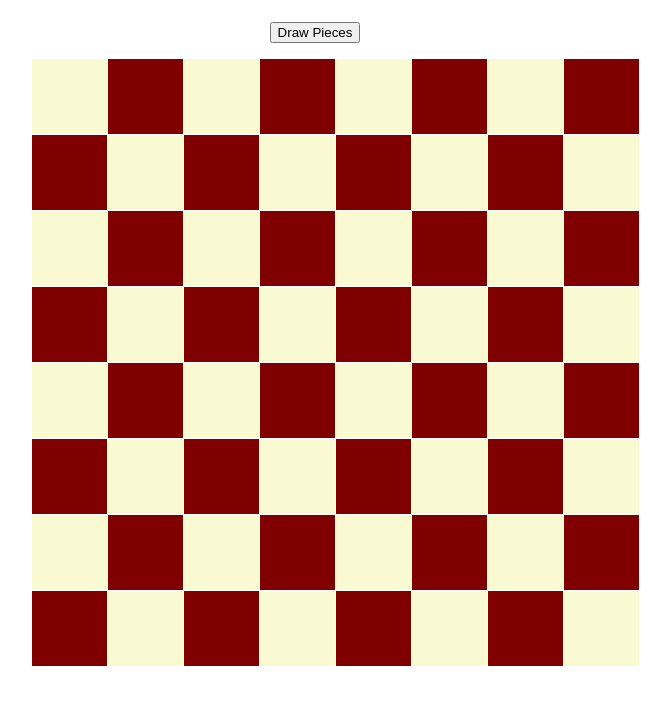
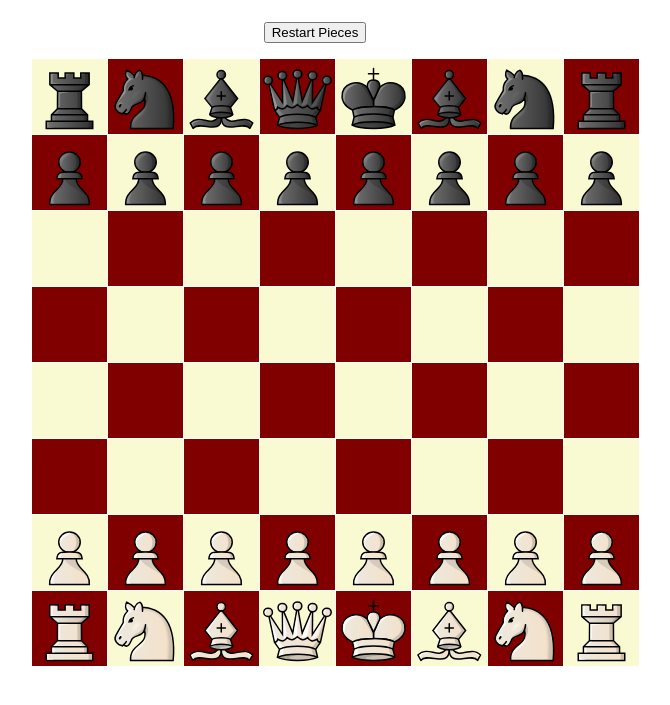
Before and after one commit to PlacidFox/opening-practice, a Flask app: page / in a window 1280 px wide. Shown: the part 58-763 px from the top of the page, without its empty margins (325-995 px from the left). Run offline with Flask 2, Linux system fonts and the light colour scheme.

Commit message:
switch side or and pieces move

```diff
--- a/website/static/js/get_case_choice.js
+++ b/website/static/js/get_case_choice.js
@@ -1,56 +1,80 @@
-function init_get_choice(){
+const color_ref = {
+    1: "White", //uppercase to be split for verification
+    2: "Black"
+};
 
-    let init_selected_case_id = "";
-    let dest_selected_case_id = "";
+const color_noir = "maroon";
+const color_blanc = "lightgoldenrodyellow";// to put in constantes fetch from CSS at init ? or const also get by the css file ? with SASS ?
+
+function get_choice(color_id, move_from, move_to){
+
+    var dict_choice = {
+        color: color_ref[color_id],
+        move_from: move_from,
+        move_to: move_to
+    };
+
+    console.log(dict_choice)
+    return dict_choice;
+}
+
+
+
+function listen_choice(){
+
+    let init_selected_case_id = null;
+    let dest_selected_case_id = null;
     let is_init_case_selected = false;
     let is_dest_case_selected = false;
-    let color_noir = document.getElementById("case_A8").style.backgroundColor;
-    let color_blanc = document.getElementById("case_B8").style.backgroundColor;
 
+    let color_to_play = 1 //1 : white, 2: black
 
-    console.log("TEST");
 
     document.querySelectorAll('.case').forEach(item => {
         item.addEventListener('click', function () {
 
             if (is_init_case_selected == true){
-                if (init_selected_case_id == item.id) {
+                if (init_selected_case_id == item.id) {//deselect the first box if already selected -> cancel
                     init_selected_case_id = null;
                     is_init_case_selected = false;
                     show_selected_case(init_selected_case_id, dest_selected_case_id);
                 }
                 else{
-                    if (dest_selected_case_id == item.id) {
-                        dest_selected_case_id = null;
-                        is_dest_case_selected = false;
-                        show_selected_case(init_selected_case_id, dest_selected_case_id);
+                    dest_selected_case_id = item.id; //select the destination box only if the first box is selected // NO VALID MOVE CHECK
+                    is_dest_case_selected = true;
+                    show_selected_case(init_selected_case_id, dest_selected_case_id);
+                    get_choice(color_to_play, init_selected_case_id, dest_selected_case_id)
+
+                    move_pieces(init_selected_case_id, dest_selected_case_id)
+
+                    init_selected_case_id = null;
+                    dest_selected_case_id = null;
+                    is_init_case_selected = false;
+                    is_dest_case_selected = false;
+
+                    if (color_to_play == 1){ //switch colors
+                        color_to_play = 2;
                     }
-                    else{
-                        dest_selected_case_id = item.id;
-                        is_dest_case_selected = true;
-                        show_selected_case(init_selected_case_id, dest_selected_case_id);
-                        console.log(dest_selected_case_id);
+                    else {
+                        color_to_play = 1;
                     }
+
                 }
             }
             else{
-                init_selected_case_id = item.id;
-                is_init_case_selected = true;
-                show_selected_case(init_selected_case_id, dest_selected_case_id);
-                console.log(init_selected_case_id);
+                if (item.innerHTML.charAt(0) === color_ref[color_to_play].charAt(0)){ //select the first box only if a piece is there and of the color to play
+                    init_selected_case_id = item.id;
+                    is_init_case_selected = true;
+                    show_selected_case(init_selected_case_id, dest_selected_case_id);
 
+                }
             }
-
 
     })
     })
 }
 
-function show_selected_case(init_selected_case_id, dest_selected_case_id){
-
-    let color_noir = document.getElementById("case_A8").style.backgroundColor;
-    let color_blanc = document.getElementById("case_B8").style.backgroundColor;
-
+function clear_selected_case(){
 
     document.querySelectorAll('.case_white').forEach(item => {
         item.style.backgroundColor = color_blanc;
@@ -59,6 +83,12 @@ function show_selected_case(init_selected_case_id, dest_selected_case_id){
         item.style.backgroundColor = color_noir;
     })
 
+}
+
+function show_selected_case(init_selected_case_id, dest_selected_case_id){
+
+    clear_selected_case() // necessary every time ?
+
     if (init_selected_case_id !== null){
         document.getElementById(init_selected_case_id).style.backgroundColor = "blue";
     }
@@ -66,3 +96,12 @@ function show_selected_case(init_selected_case_id, dest_selected_case_id){
         document.getElementById(dest_selected_case_id).style.backgroundColor = "green";
     }
 }
+
+function move_pieces (init_selected_case_id, dest_selected_case_id){
+
+    document.getElementById(dest_selected_case_id).innerHTML = document.getElementById(init_selected_case_id).innerHTML
+
+    document.getElementById(init_selected_case_id).innerHTML = ""
+
+
+}
--- a/website/static/js/js_img.js
+++ b/website/static/js/js_img.js
@@ -1,82 +1,121 @@
-//<div class="divv" id="row2">
-//<li class="case case_white" id="case_A2"><img class="piece" src="{{ url_for('static', filename='img_piece/maestro/wP.svg') }}"></li>
-//<li class="case case_black" id="case_B2"><img class="piece" src="{{ url_for('static', filename='img_piece/maestro/wP.svg') }}"></li>
-//<li class="case case_white" id="case_C2"><img class="piece" src="{{ url_for('static', filename='img_piece/maestro/wP.svg') }}"></li>
-//<li class="case case_black" id="case_D2"><img class="piece" src="{{ url_for('static', filename='img_piece/maestro/wP.svg') }}"></li>
-//<li class="case case_white" id="case_E2"><img class="piece" src="{{ url_for('static', filename='img_piece/maestro/wP.svg') }}"></li>
-//<li class="case case_black" id="case_F2"><img class="piece" src="{{ url_for('static', filename='img_piece/maestro/wP.svg') }}"></li>
-//<li class="case case_white" id="case_G2"><img class="piece" src="{{ url_for('static', filename='img_piece/maestro/wP.svg') }}"></li>
-//<li class="case case_black" id="case_H2"><img class="piece" src="{{ url_for('static', filename='img_piece/maestro/wP.svg') }}"></li>
-//</div>
-//<div class="divv" id="row1">
-//<li class="case case_black" id="case_A1"><img class="piece" src="{{ url_for('static', filename='img_piece/maestro/wR.svg') }}"></li>
-//<li class="case case_white" id="case_B1"><img class="piece" src="{{ url_for('static', filename='img_piece/maestro/wN.svg') }}"></li>
-//<li class="case case_black" id="case_C1"><img class="piece" src="{{ url_for('static', filename='img_piece/maestro/wB.svg') }}"></li>
-//<li class="case case_white" id="case_D1"><img class="piece" src="{{ url_for('static', filename='img_piece/maestro/wQ.svg') }}"></li>
-//<li class="case case_black" id="case_E1"><img class="piece" src="{{ url_for('static', filename='img_piece/maestro/wK.svg') }}"></li>
-//<li class="case case_white" id="case_F1"><img class="piece" src="{{ url_for('static', filename='img_piece/maestro/wB.svg') }}"></li>
-//<li class="case case_black" id="case_G1"><img class="piece" src="{{ url_for('static', filename='img_piece/maestro/wN.svg') }}"></li>
-//<li class="case case_white" id="case_H1"><img class="piece" src="{{ url_for('static', filename='img_piece/maestro/wR.svg') }}"></li>
-//</div>
+let link_img_Wrook = "<img class=\"piece\" src=\"/static/img_piece/maestro/wR.svg\">"
+let link_img_Wknight = "<img class=\"piece\" src=\"/static/img_piece/maestro/wN.svg\">"
+let link_img_Wbishop = "<img class=\"piece\" src=\"/static/img_piece/maestro/wB.svg\">"
+let link_img_Wqueen = "<img class=\"piece\" src=\"/static/img_piece/maestro/wQ.svg\">"
+let link_img_Wking = "<img class=\"piece\" src=\"/static/img_piece/maestro/wK.svg\">"
+let link_img_Wpawn = "<img class=\"piece\" src=\"/static/img_piece/maestro/wP.svg\">"
 
-let link_img_rookW = "<img class=\"piece\" src=\"/static/img_piece/maestro/wR.svg\">"
-let link_img_knightW = "<img class=\"piece\" src=\"/static/img_piece/maestro/wN.svg\">"
-let link_img_bishopW = "<img class=\"piece\" src=\"/static/img_piece/maestro/wB.svg\">"
-let link_img_queenW = "<img class=\"piece\" src=\"/static/img_piece/maestro/wQ.svg\">"
-let link_img_kingW = "<img class=\"piece\" src=\"/static/img_piece/maestro/wK.svg\">"
-let link_img_pawnW = "<img class=\"piece\" src=\"/static/img_piece/maestro/wP.svg\">"
+let link_img_Brook = "<img class=\"piece\" src=\"/static/img_piece/maestro/bR.svg\">"
+let link_img_Bknight = "<img class=\"piece\" src=\"/static/img_piece/maestro/bN.svg\">"
+let link_img_Bbishop = "<img class=\"piece\" src=\"/static/img_piece/maestro/bB.svg\">"
+let link_img_Bqueen = "<img class=\"piece\" src=\"/static/img_piece/maestro/bQ.svg\">"
+let link_img_Bking = "<img class=\"piece\" src=\"/static/img_piece/maestro/bK.svg\">"
+let link_img_Bpawn = "<img class=\"piece\" src=\"/static/img_piece/maestro/bP.svg\">"
 
-let link_img_rookB = "<img class=\"piece\" src=\"/static/img_piece/maestro/bR.svg\">"
-let link_img_knightB = "<img class=\"piece\" src=\"/static/img_piece/maestro/bN.svg\">"
-let link_img_bishopB = "<img class=\"piece\" src=\"/static/img_piece/maestro/bB.svg\">"
-let link_img_queenB = "<img class=\"piece\" src=\"/static/img_piece/maestro/bQ.svg\">"
-let link_img_kingB = "<img class=\"piece\" src=\"/static/img_piece/maestro/bK.svg\">"
-let link_img_pawnB = "<img class=\"piece\" src=\"/static/img_piece/maestro/bP.svg\">"
+
+const dict_init_pieces_position = {
+    A1: "Wrook",
+    B1: "Wknight",
+    C1: "Wbishop",
+    D1: "Wqueen",
+    E1: "Wking",
+    F1: "Wbishop",
+    G1: "Wknight",
+    H1: "Wrook",
+
+    A2: "Wpawn",
+    B2: "Wpawn",
+    C2: "Wpawn",
+    D2: "Wpawn",
+    E2: "Wpawn",
+    F2: "Wpawn",
+    G2: "Wpawn",
+    H2: "Wpawn",
+
+    A7: "Bpawn",
+    B7: "Bpawn",
+    C7: "Bpawn",
+    D7: "Bpawn",
+    E7: "Bpawn",
+    F7: "Bpawn",
+    G7: "Bpawn",
+    H7: "Bpawn",
+
+    A8: "Brook",
+    B8: "Bknight",
+    C8: "Bbishop",
+    D8: "Bqueen",
+    E8: "Bking",
+    F8: "Bbishop",
+    G8: "Bknight",
+    H8: "Brook"
+};
+
+function init_pieces_position(){
+    document.querySelectorAll('.case').forEach(box => {
+        box.innerHTML = "" // to delete all pieces before placiung new ones
+
+        // to delete previous move color // to put info function clear color ?
+        document.querySelectorAll('.case_white').forEach(item => {
+            item.style.backgroundColor = color_blanc;
+        })
+        document.querySelectorAll('.case_black').forEach(item => {
+            item.style.backgroundColor = color_noir;
+        })
+
+        if (box.id in dict_init_pieces_position){
+
+            box.innerHTML = dict_init_pieces_position[box.id]
+        }
+
+
+    })
+
+    drawPieces()
+}
 
 function drawPieces() {
-
-    console.log("draw pieces functions")
 
     document.querySelectorAll('.case').forEach(image => {
 
         if (image.innerText.length !== 0) {
             switch (image.innerText){
-                case "rookW":
-                    image.innerHTML = link_img_rookW;
+                case "Wrook":
+                    image.innerHTML = image.innerHTML + link_img_Wrook;
                     break;
-                case "knightW":
-                    image.innerHTML = link_img_knightW;
+                case "Wknight":
+                    image.innerHTML = image.innerHTML + link_img_Wknight;
                     break;
-                case "bishopW":
-                    image.innerHTML = link_img_bishopW;
+                case "Wbishop":
+                    image.innerHTML = image.innerHTML + link_img_Wbishop;
                     break;
-                case "queenW":
-                    image.innerHTML = link_img_queenW;
+                case "Wqueen":
+                    image.innerHTML = image.innerHTML + link_img_Wqueen;
                     break;
-                case "kingW":
-                    image.innerHTML = link_img_kingW;
+                case "Wking":
+                    image.innerHTML = image.innerHTML + link_img_Wking;
                     break;
-                case "pawnW":
-                    image.innerHTML = link_img_pawnW;
+                case "Wpawn":
+                    image.innerHTML = image.innerHTML + link_img_Wpawn;
                     break;
 
-                case "rookB":
-                    image.innerHTML = link_img_rookB;
+                case "Brook":
+                    image.innerHTML = image.innerHTML + link_img_Brook;
                     break;
-                case "knightB":
-                    image.innerHTML = link_img_knightB;
+                case "Bknight":
+                    image.innerHTML = image.innerHTML + link_img_Bknight;
                     break;
-                case "bishopB":
-                    image.innerHTML = link_img_bishopB;
+                case "Bbishop":
+                    image.innerHTML = image.innerHTML + link_img_Bbishop;
                     break;
-                case "queenB":
-                    image.innerHTML = link_img_queenB;
+                case "Bqueen":
+                    image.innerHTML = image.innerHTML + link_img_Bqueen;
                     break;
-                case "kingB":
-                    image.innerHTML = link_img_kingB;
+                case "Bking":
+                    image.innerHTML = image.innerHTML + link_img_Bking;
                     break;
-                case "pawnB":
-                    image.innerHTML = link_img_pawnB;
+                case "Bpawn":
+                    image.innerHTML = image.innerHTML + link_img_Bpawn;
                     break;
 
 
--- a/website/templates/base.html
+++ b/website/templates/base.html
@@ -11,91 +11,95 @@
 <body>
     <h1 id="header">Chess Training App</h1>
     <p id="textp"></p>
-    <input id="clickMe" type="button" value="Draw Pieces" onclick="drawPieces();init_get_choice();" />
+    <input id="clickMe" type="button" value="Restart Pieces" onclick="init_pieces_position()" />
 
     <ul>
         <div class="divv" id="row8">
-            <li class="case case_white" id="case_A8">rookB</li>
-            <li class="case case_black" id="case_B8">knightB</li>
-            <li class="case case_white" id="case_C8">bishopB</li>
-            <li class="case case_black" id="case_D8">queenB</li>
-            <li class="case case_white" id="case_E8">kingB</li>
-            <li class="case case_black" id="case_F8">bishopB</li>
-            <li class="case case_white" id="case_G8">knightB</li>
-            <li class="case case_black" id="case_H8">rookB</li>
+            <li class="case case_white" id="A8"></li>
+            <li class="case case_black" id="B8"></li>
+            <li class="case case_white" id="C8"></li>
+            <li class="case case_black" id="D8"></li>
+            <li class="case case_white" id="E8"></li>
+            <li class="case case_black" id="F8"></li>
+            <li class="case case_white" id="G8"></li>
+            <li class="case case_black" id="H8"></li>
         </div>
         <div class="divv" id="row7">
-            <li class="case case_black" id="case_A7">pawnB</li>
-            <li class="case case_white" id="case_B7">pawnB</li>
-            <li class="case case_black" id="case_C7">pawnB</li>
-            <li class="case case_white" id="case_D7">pawnB</li>
-            <li class="case case_black" id="case_E7">pawnB</li>
-            <li class="case case_white" id="case_F7">pawnB</li>
-            <li class="case case_black" id="case_G7">pawnB</li>
-            <li class="case case_white" id="case_H7">pawnB</li>
+            <li class="case case_black" id="A7"></li>
+            <li class="case case_white" id="B7"></li>
+            <li class="case case_black" id="C7"></li>
+            <li class="case case_white" id="D7"></li>
+            <li class="case case_black" id="E7"></li>
+            <li class="case case_white" id="F7"></li>
+            <li class="case case_black" id="G7"></li>
+            <li class="case case_white" id="H7"></li>
         </div>
         <div class="divv" id="row6">
-            <li class="case case_white" id="case_A6"></li>
-            <li class="case case_black" id="case_B6"></li>
-            <li class="case case_white" id="case_C6"></li>
-            <li class="case case_black" id="case_D6"></li>
-            <li class="case case_white" id="case_E6"></li>
-            <li class="case case_black" id="case_F6"></li>
-            <li class="case case_white" id="case_G6"></li>
-            <li class="case case_black" id="case_H6"></li>
+            <li class="case case_white" id="A6"></li>
+            <li class="case case_black" id="B6"></li>
+            <li class="case case_white" id="C6"></li>
+            <li class="case case_black" id="D6"></li>
+            <li class="case case_white" id="E6"></li>
+            <li class="case case_black" id="F6"></li>
+            <li class="case case_white" id="G6"></li>
+            <li class="case case_black" id="H6"></li>
         </div>
         <div class="divv" id="row5">
-            <li class="case case_black" id="case_A5"></li>
-            <li class="case case_white" id="case_B5"></li>
-            <li class="case case_black" id="case_C5"></li>
-            <li class="case case_white" id="case_D5"></li>
-            <li class="case case_black" id="case_E5"></li>
-            <li class="case case_white" id="case_F5"></li>
-            <li class="case case_black" id="case_G5"></li>
-            <li class="case case_white" id="case_H5"></li>
+            <li class="case case_black" id="A5"></li>
+            <li class="case case_white" id="B5"></li>
+            <li class="case case_black" id="C5"></li>
+            <li class="case case_white" id="D5"></li>
+            <li class="case case_black" id="E5"></li>
+            <li class="case case_white" id="F5"></li>
+            <li class="case case_black" id="G5"></li>
+            <li class="case case_white" id="H5"></li>
         </div>
         <div class="divv" id="row4">
-            <li class="case case_white" id="case_A4"></li>
-            <li class="case case_black" id="case_B4"></li>
-            <li class="case case_white" id="case_C4"></li>
-            <li class="case case_black" id="case_D4"></li>
-            <li class="case case_white" id="case_E4"></li>
-            <li class="case case_black" id="case_F4"></li>
-            <li class="case case_white" id="case_G4"></li>
-            <li class="case case_black" id="case_H4"></li>
+            <li class="case case_white" id="A4"></li>
+            <li class="case case_black" id="B4"></li>
+            <li class="case case_white" id="C4"></li>
+            <li class="case case_black" id="D4"></li>
+            <li class="case case_white" id="E4"></li>
+            <li class="case case_black" id="F4"></li>
+            <li class="case case_white" id="G4"></li>
+            <li class="case case_black" id="H4"></li>
         </div>
         <div class="divv" id="row3">
-            <li class="case case_black" id="case_A3"></li>
-            <li class="case case_white" id="case_B3"></li>
-            <li class="case case_black" id="case_C3"></li>
-            <li class="case case_white" id="case_D3"></li>
-            <li class="case case_black" id="case_E3"></li>
-            <li class="case case_white" id="case_F3"></li>
-            <li class="case case_black" id="case_G3"></li>
-            <li class="case case_white" id="case_H3"></li>
+            <li class="case case_black" id="A3"></li>
+            <li class="case case_white" id="B3"></li>
+            <li class="case case_black" id="C3"></li>
+            <li class="case case_white" id="D3"></li>
+            <li class="case case_black" id="E3"></li>
+            <li class="case case_white" id="F3"></li>
+            <li class="case case_black" id="G3"></li>
+            <li class="case case_white" id="H3"></li>
         </div>
         <div class="divv" id="row2">
-            <li class="case case_white" id="case_A2">pawnW</li>
-            <li class="case case_black" id="case_B2">pawnW</li>
-            <li class="case case_white" id="case_C2">pawnW</li>
-            <li class="case case_black" id="case_D2">pawnW</li>
-            <li class="case case_white" id="case_E2">pawnW</li>
-            <li class="case case_black" id="case_F2">pawnW</li>
-            <li class="case case_white" id="case_G2">pawnW</li>
-            <li class="case case_black" id="case_H2">pawnW</li>
+            <li class="case case_white" id="A2"></li>
+            <li class="case case_black" id="B2"></li>
+            <li class="case case_white" id="C2"></li>
+            <li class="case case_black" id="D2"></li>
+            <li class="case case_white" id="E2"></li>
+            <li class="case case_black" id="F2"></li>
+            <li class="case case_white" id="G2"></li>
+            <li class="case case_black" id="H2"></li>
         </div>
         <div class="divv" id="row1">
-            <li class="case case_black" id="case_A1">rookW</li>
-            <li class="case case_white" id="case_B1">knightW</li>
-            <li class="case case_black" id="case_C1">bishopW</li>
-            <li class="case case_white" id="case_D1">queenW</li>
-            <li class="case case_black" id="case_E1">kingW</li>
-            <li class="case case_white" id="case_F1">bishopW</li>
-            <li class="case case_black" id="case_G1">knightW</li>
-            <li class="case case_white" id="case_H1">rookW</li>
+            <li class="case case_black" id="A1"></li>
+            <li class="case case_white" id="B1"></li>
+            <li class="case case_black" id="C1"></li>
+            <li class="case case_white" id="D1"></li>
+            <li class="case case_black" id="E1"></li>
+            <li class="case case_white" id="F1"></li>
+            <li class="case case_black" id="G1"></li>
+            <li class="case case_white" id="H1"></li>
         </div>
     </ul>
 
+    <script>
+    listen_choice()
+    init_pieces_position()
+    </script>
 
 </body>
 </html>
```
Also changed, not shown: README.md.
